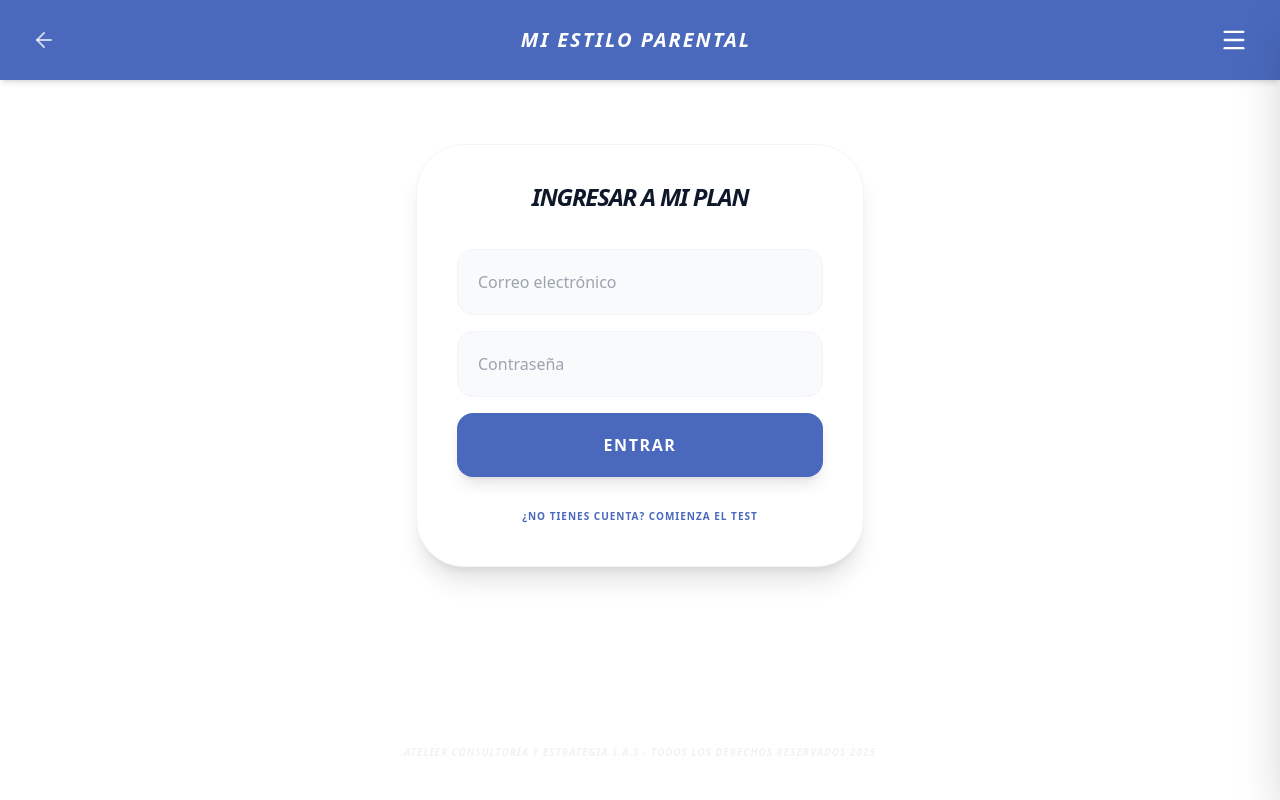
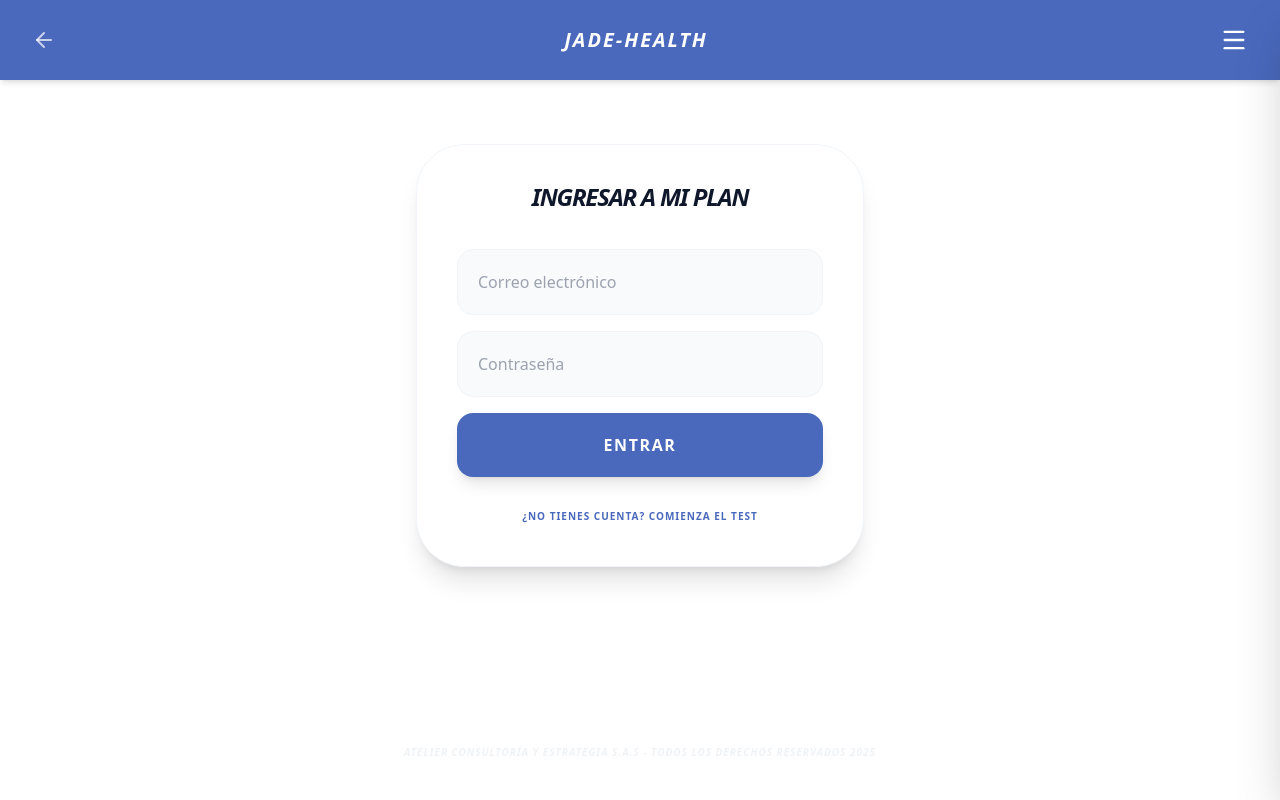
Before and after one commit to Atelier-Ai-Insights/crianza, a Next.js app: page /auth in a window 1280 px wide. Built offline with nearby package versions, Linux system fonts and the light colour scheme; no server answers.

Commit message:
Update config.js

```diff
--- a/constants/config.js
+++ b/constants/config.js
@@ -1,6 +1,13 @@
 // constants/config.js
 export const CONFIG = {
-  APP_NAME: "Mi Estilo Parental",
+  APP_NAME: "Jade-Health",
   FOOTER_TEXT: "Atelier Consultoría y Estrategia S.A.S - Todos los Derechos Reservados 2025",
-  PRIMARY_COLOR: "#4A69BD" // El azul de tu banner
+
+  // Color principal: He sugerido un verde jade que transmite salud y equilibrio.
+  // Puedes volver al azul original (#4A69BD) si lo prefieres.
+  PRIMARY_COLOR: "#2D6A4F",
+
+  // Otras configuraciones que podrías centralizar aquí más adelante:
+  VERSION: "1.1.0",
+  CONTACT_EMAIL: "contacto@jade-health.com"
 };
```
